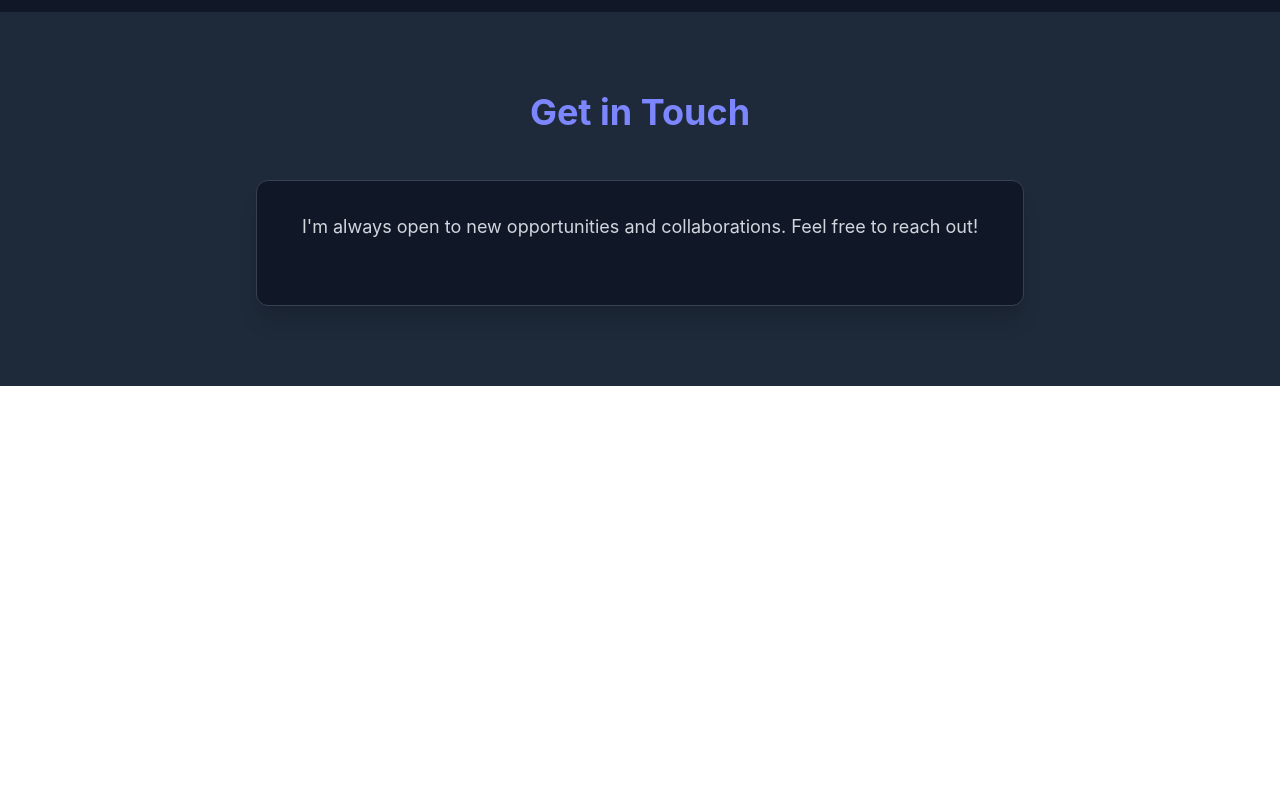
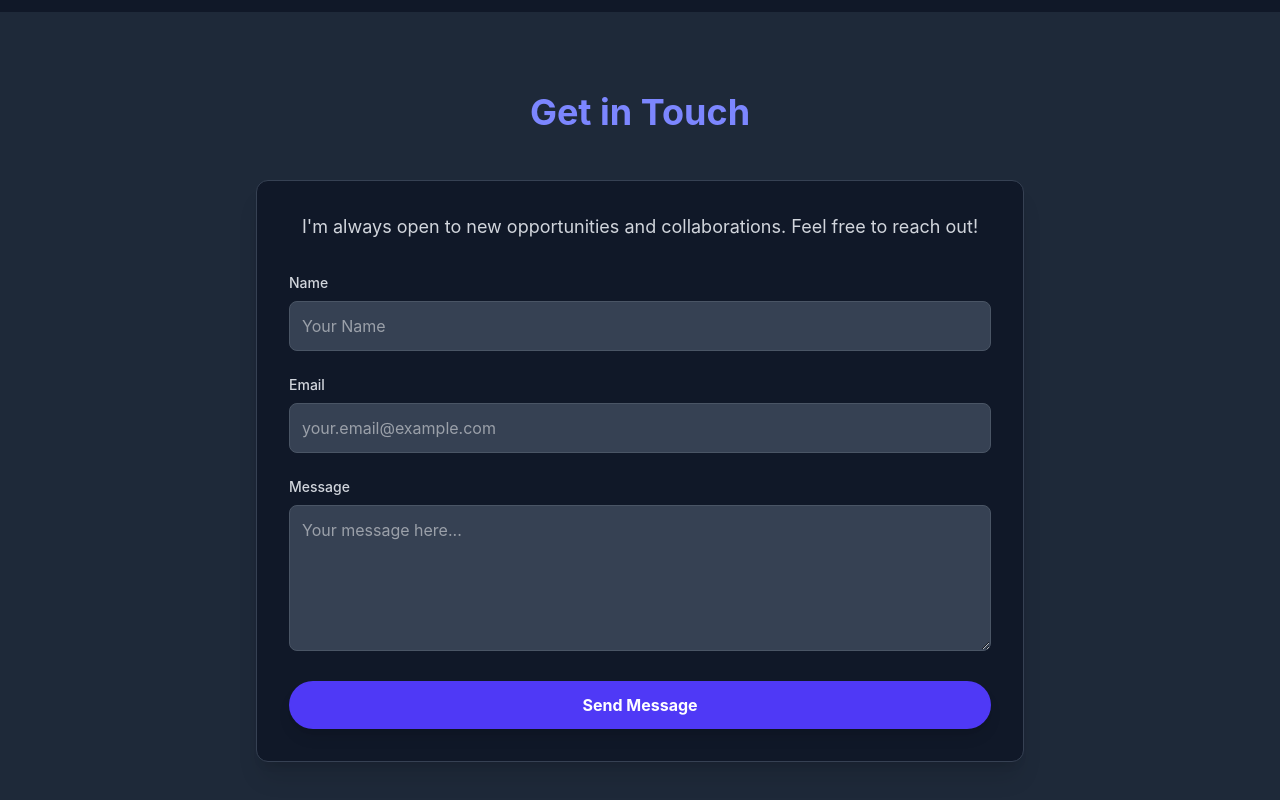
Before and after one commit to Chell0/machels-port, a React (Vite) app: page / in a window 1280 px wide. Shown: the part 3162-3962 px from the top of the page. Before the commit the page ends 3548 px from the top, so only its background shows below. Built offline with nearby package versions, Linux system fonts and the light colour scheme.

Commit message:
Chore: Enhance ContactMe component with a functional contact form

```diff
--- a/src/components/ContactMe.tsx
+++ b/src/components/ContactMe.tsx
@@ -10,6 +10,58 @@ const ContactMe = () => {
             I&apos;m always open to new opportunities and collaborations. Feel
             free to reach out!
           </p>
+
+          {/* Contact Form */}
+          <form className="space-y-6">
+            <div>
+              <label
+                htmlFor="name"
+                className="block text-gray-300 text-sm font-medium mb-2"
+              >
+                Name
+              </label>
+              <input
+                type="text"
+                id="name"
+                className="w-full p-3 rounded-lg bg-gray-700 border border-gray-600 focus:border-indigo-500 focus:ring focus:ring-indigo-500 focus:ring-opacity-50 text-white"
+                placeholder="Your Name"
+              />
+            </div>
+            <div>
+              <label
+                htmlFor="email"
+                className="block text-gray-300 text-sm font-medium mb-2"
+              >
+                Email
+              </label>
+              <input
+                type="email"
+                id="email"
+                className="w-full p-3 rounded-lg bg-gray-700 border border-gray-600 focus:border-indigo-500 focus:ring focus:ring-indigo-500 focus:ring-opacity-50 text-white"
+                placeholder="your.email@example.com"
+              />
+            </div>
+            <div>
+              <label
+                htmlFor="message"
+                className="block text-gray-300 text-sm font-medium mb-2"
+              >
+                Message
+              </label>
+              <textarea
+                id="message"
+                rows={5}
+                className="w-full p-3 rounded-lg bg-gray-700 border border-gray-600 focus:border-indigo-500 focus:ring focus:ring-indigo-500 focus:ring-opacity-50 text-white"
+                placeholder="Your message here..."
+              ></textarea>
+            </div>
+            <button
+              type="submit"
+              className="w-full px-6 py-3 bg-indigo-600 text-white font-bold rounded-full shadow-lg hover:bg-indigo-700 transition-colors duration-300 transform hover:scale-105"
+            >
+              Send Message
+            </button>
+          </form>
         </div>
       </div>
     </>
```
